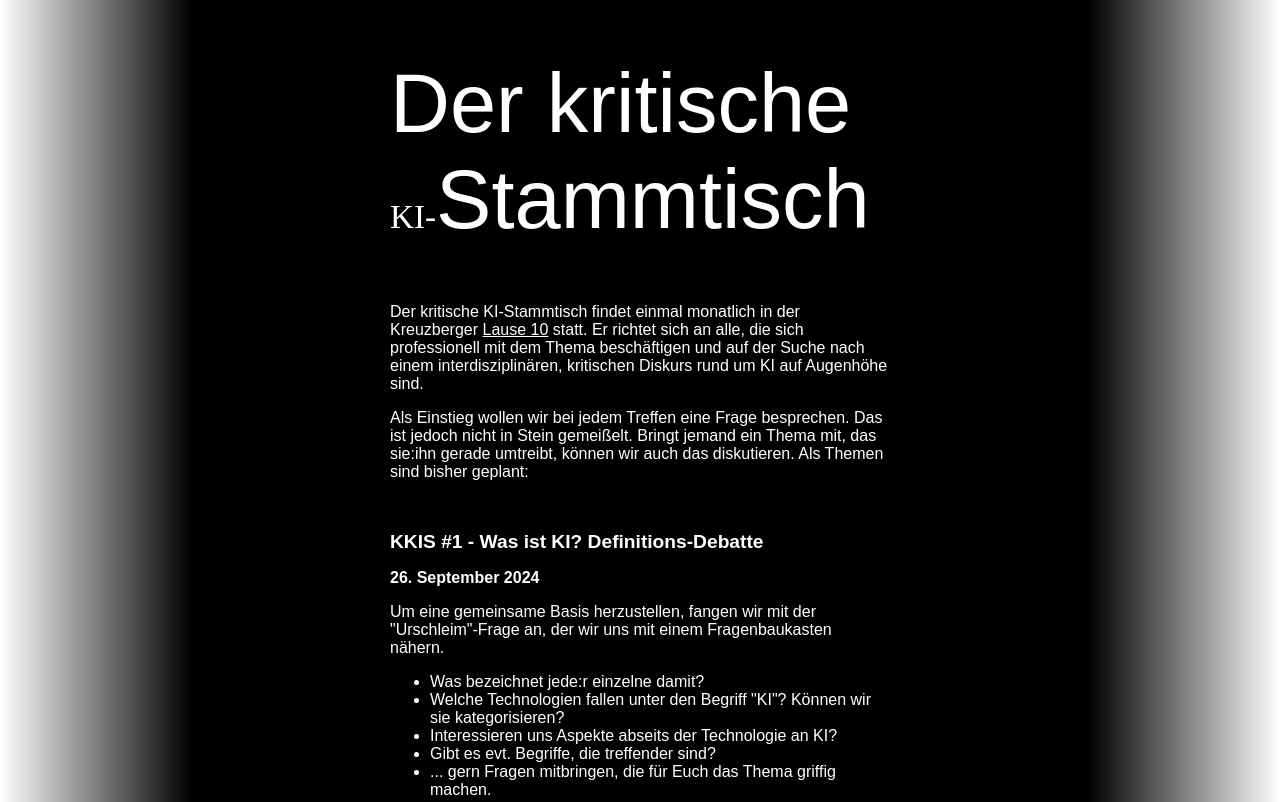
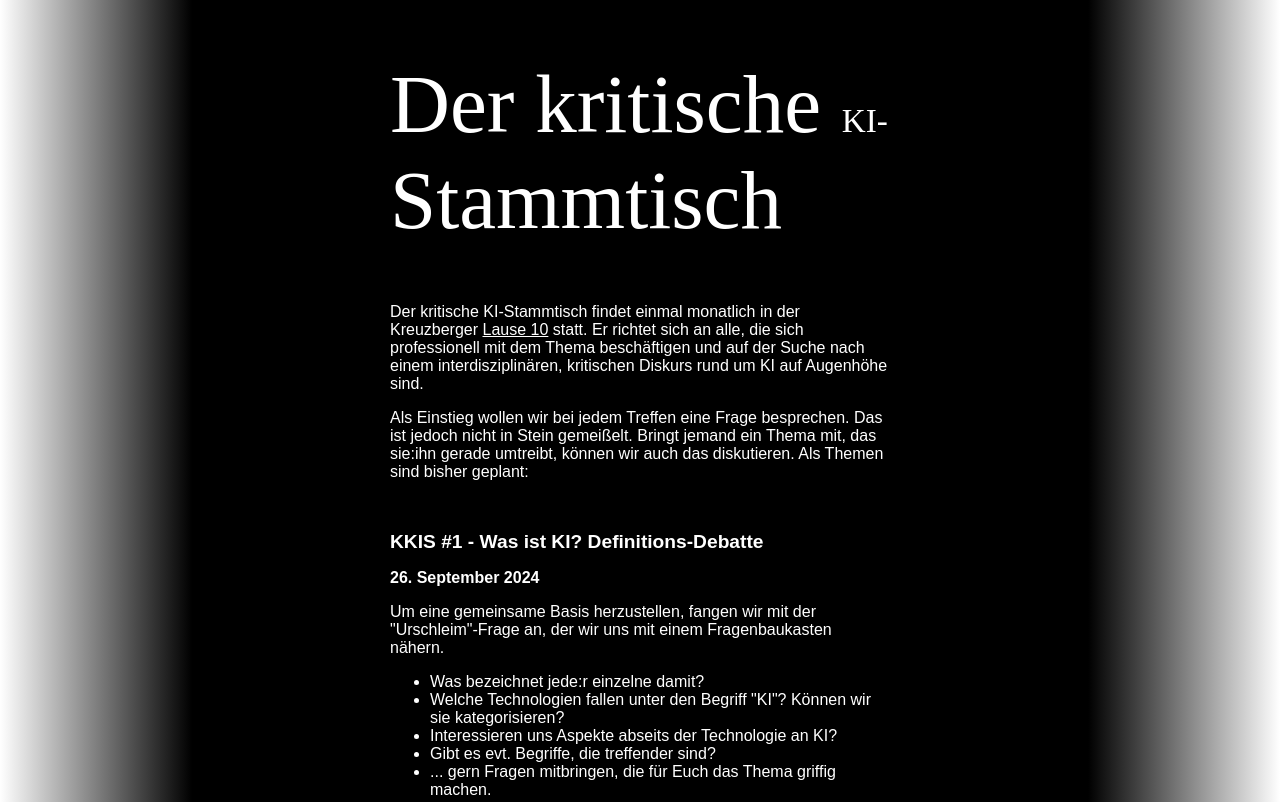
Before and after one commit to traumschifff/kiez.ki, a plain HTML site: page index.html in a window 1280 px wide. Shown: the top 802 px of the page. Drawn offline with Linux system fonts and the light colour scheme; a web font is replaced by a local one.

Commit message:
fonfacefix

```diff
--- a/index.html
+++ b/index.html
@@ -20,7 +20,7 @@
         h1{
             position: center;
             color: white;
-            font-family: parchment, arial;
+            font-family: parchment, 'Times New Roman', Times, serif;
             font-weight: 50;
             font-size: 11vw;
         }
@@ -36,15 +36,16 @@
              src: url('fonts\parchment.TTF');
              src: url('fonts\parchment.TTF') format('truetype');
 
-            font-family: "MS PGothic";
+              }
+
+        @font-face { font-family: "MS PGothic";
              src: url(fonts\HiraginoSansGBW05W4\WebFonts\bcf863a2d0e43d0a7d99cd7b5bdcedd5.eot);
              src: url(fonts\HiraginoSansGBW05W4\WebFonts\bcf863a2d0e43d0a7d99cd7b5bdcedd5.eot) format('embedded-opentype'),
                   url('fonts\HiraginoSansGBW05W4\WebFonts\bcf863a2d0e43d0a7d99cd7b5bdcedd5.woff2') format('woff2'),
                   url('fonts\HiraginoSansGBW05W4\WebFonts\bcf863a2d0e43d0a7d99cd7b5bdcedd5.woff') format('woff'),
                   url('fonts\HiraginoSansGBW05W4\WebFonts\bcf863a2d0e43d0a7d99cd7b5bdcedd5.ttf') format('truetype');
 
-            }
-
+              }
 
         .title2{
             font-family: "MS PGothic";
```
